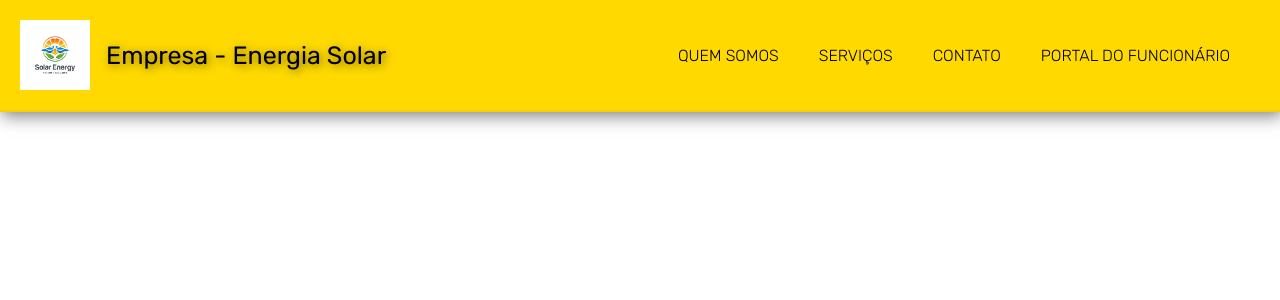
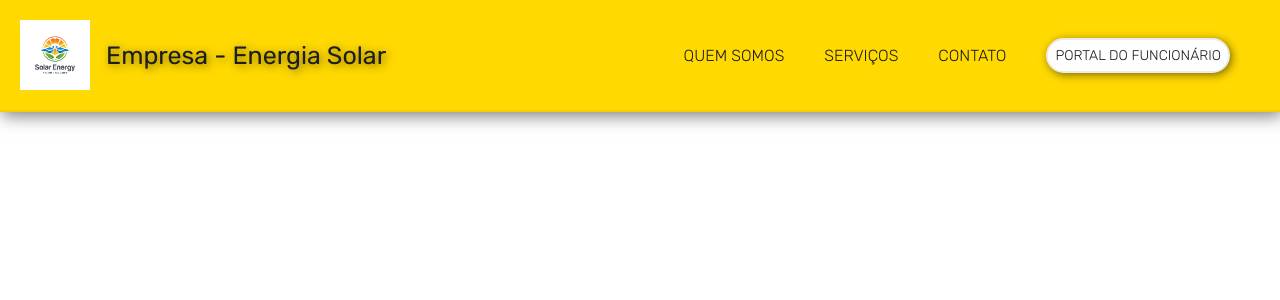
Before and after one commit to Daniel-Alisson/Projeto-EnergiaSolar, an Angular app: page / in a window 1280 px wide. Shown: the top 300 px of the page. Built offline with nearby package versions, Linux system fonts and the light colour scheme.

Commit message:
V0.5
Adicionei hover e uma animação de sublinhado nos links, além de uma mudança no estilo do link do portal

```diff
--- a/src/app/components/header/header.component.css
+++ b/src/app/components/header/header.component.css
@@ -1,6 +1,6 @@
 header {
   background-color: var(--cor-header-fundo);
-  color: black;
+  color: var(--cor-font);
   position: fixed;
   top: 0;
   width: 100%;
@@ -37,6 +37,7 @@ header {
   list-style: none;
   flex-wrap: wrap;
   margin: 10px 20px;
+  align-items: center;
 }
 
 .cabecalho-links ul li {
@@ -44,18 +45,20 @@ header {
 }
 
 .cabecalho-links ul li a {
+  display: inline-block;
+  position: relative;
   padding-top: 5px;
   padding-bottom: 5px;
   text-decoration: none;
-  color: black;
   cursor: pointer;
   font-size: 16px;
   font-weight: 300;
   text-transform: uppercase;
   text-align: center;
+  transition: 0.5 ease-in-out;
 }
 
-@media (max-width: 1038px) {
+@media (max-width: 1032px) {
   header {
     display: flex;
     justify-content: center;
@@ -64,3 +67,36 @@ header {
     justify-content: space-around;
   }
 }
+
+.cabecalho-links ul li a::after {
+  content: " ";
+  width: 0%;
+  height: 2px;
+  background-color: var(--cor-font);
+  position: absolute;
+  bottom: 0;
+  left: 0;
+  transition: 0.5s ease-in-out;
+}
+
+.cabecalho-links ul li a:hover::after {
+  width: 100%;
+}
+
+.cabecalho-links ul li a:hover {
+  color: var(--cor-font);
+  font-weight: 400;
+}
+
+.cabecalho-links ul li:last-child a {
+  font-size: 14px;
+  background-color: var(--cor-header-link-portal);
+  padding: 7px;
+  border: 2px solid var(--cor-header-borda-link-portal);
+  border-radius: 20px;
+  box-shadow: 2px 2px 8px rgba(0, 0, 0, 0.5);
+}
+
+.cabecalho-links ul li:last-child a::after {
+  display: none;
+}
--- a/src/styles.css
+++ b/src/styles.css
@@ -1,8 +1,13 @@
 @import url("https://fonts.googleapis.com/css2?family=Rubik:ital,wght@0,300..900;1,300..900&display=swap");
 
 :root {
+  /* CORES DA HEADER*/
   --cor-header-fundo: #ffd900;
   --cor-header-borda: #f5d000;
+  --cor-header-link-portal: #ffffff;
+  --cor-header-borda-link-portal: #ebebeb;
+  /* CORES DE FONTES*/
+  --cor-font: #1d1d1d;
 }
 
 * {
@@ -10,4 +15,5 @@
   padding: 0;
   box-sizing: border-box;
   font-family: "Rubik", serif;
+  color: var(--cor-font);
 }
```
